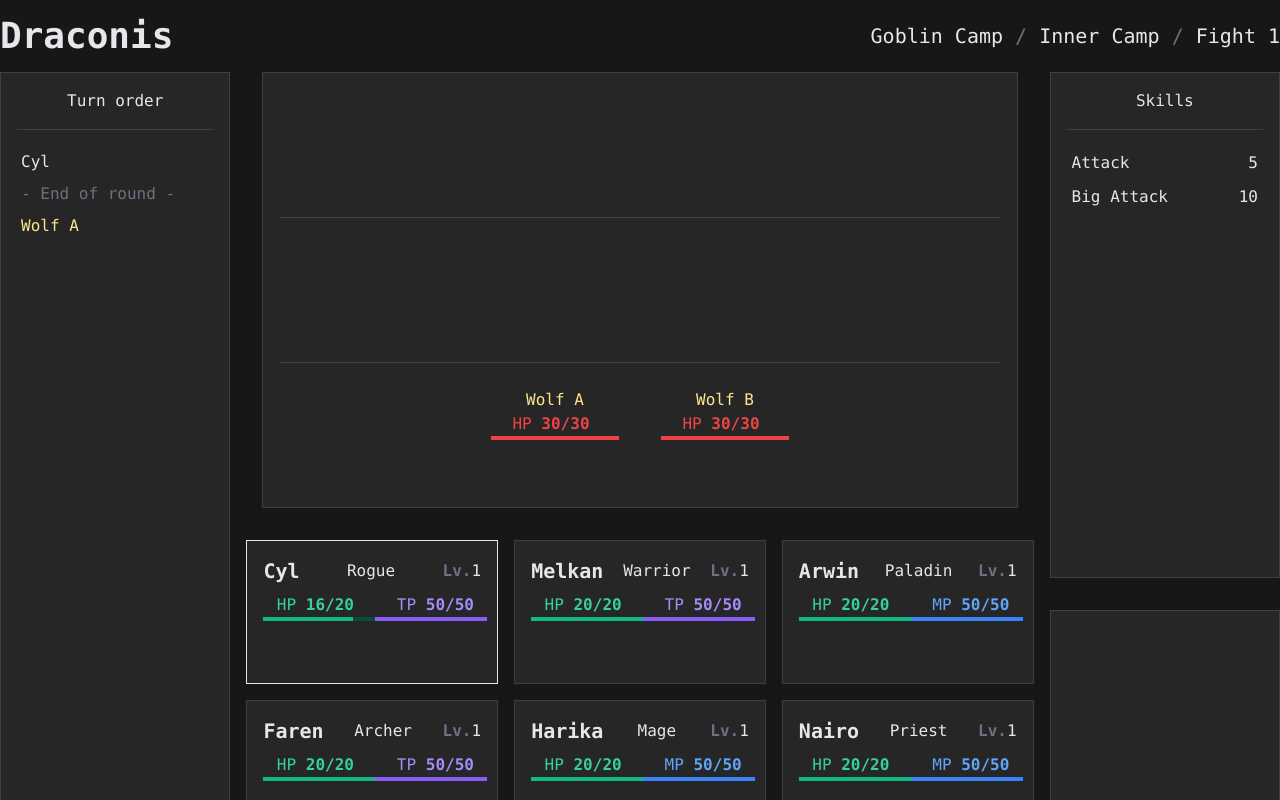
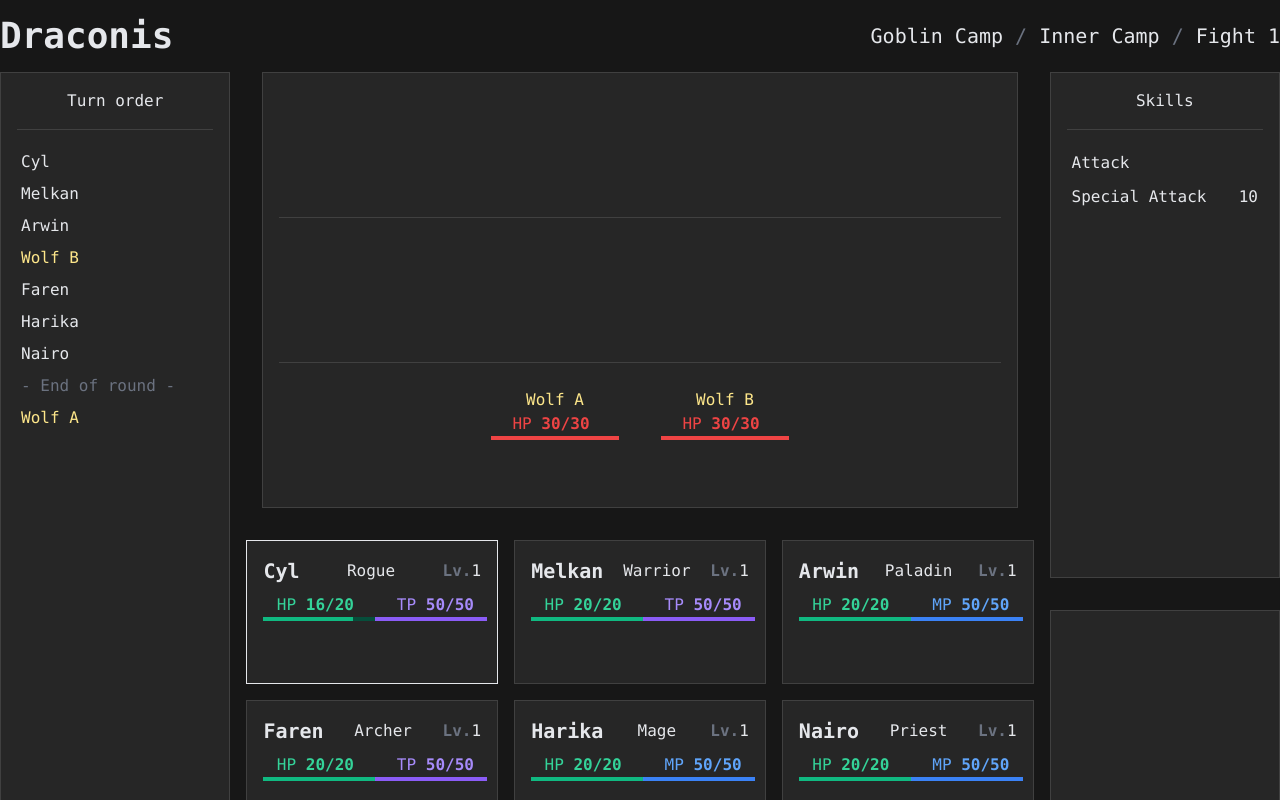
Before and after one commit to fbeaufume/draconis, an Angular app: page / in a window 1280 px wide. Shown: the top 800 px of the page. Built offline with nearby package versions, Linux system fonts and the light colour scheme.

Commit message:
Minor improvements to character skills

```diff
--- a/src/app/fight/fight.service.ts
+++ b/src/app/fight/fight.service.ts
@@ -16,8 +16,8 @@ export class FightService {
 
   // Currently using the same skills for all characters
   skills: Skill[] = [
-    new Skill('Attack', 5, 1, 0, 8, 'Basic attack, does 100% WD'),
-    new Skill('Big Attack', 10, 1, 0, 12, 'Big attack, does 150% WD'),
+    new Skill('Attack', 0, 1, 0, 10, 'Basic attack, does 10 damage'),
+    new Skill('Special Attack', 10, 1, 0, 15, 'Special attack, does 15 damage'),
     // new Skill('Defend', 0, 1, 0, 'Reduce taken damage by 30% until next turn'),
     // new Skill('Venom', 15, 1, 0, 'Hits the target for 100% damage and inflicts 60% poison damage over 3 turns'),
     // new Skill('Vanish', 10, 0, 4, 'Disappear and become immune to attacks'),
--- a/src/app/fight/model.ts
+++ b/src/app/fight/model.ts
@@ -202,12 +202,12 @@ export class TurnOrder {
     // Initialize the current turn order
     this.currentOrder.push(opposition.row1Enemies[0]);
     this.currentOrder.push(party.row1Characters[0]);
-    // this.currentOrder.push(party.row1Characters[1]);
-    // this.currentOrder.push(party.row1Characters[2]);
-    // this.currentOrder.push(opposition.row1Enemies[1]);
-    // this.currentOrder.push(party.row2Characters[0]);
-    // this.currentOrder.push(party.row2Characters[1]);
-    // this.currentOrder.push(party.row2Characters[2]);
+    this.currentOrder.push(party.row1Characters[1]);
+    this.currentOrder.push(party.row1Characters[2]);
+    this.currentOrder.push(opposition.row1Enemies[1]);
+    this.currentOrder.push(party.row2Characters[0]);
+    this.currentOrder.push(party.row2Characters[1]);
+    this.currentOrder.push(party.row2Characters[2]);
 
     // Add a special creature to mark the end of round
     this.currentOrder.push(new EndOfRound())
```
